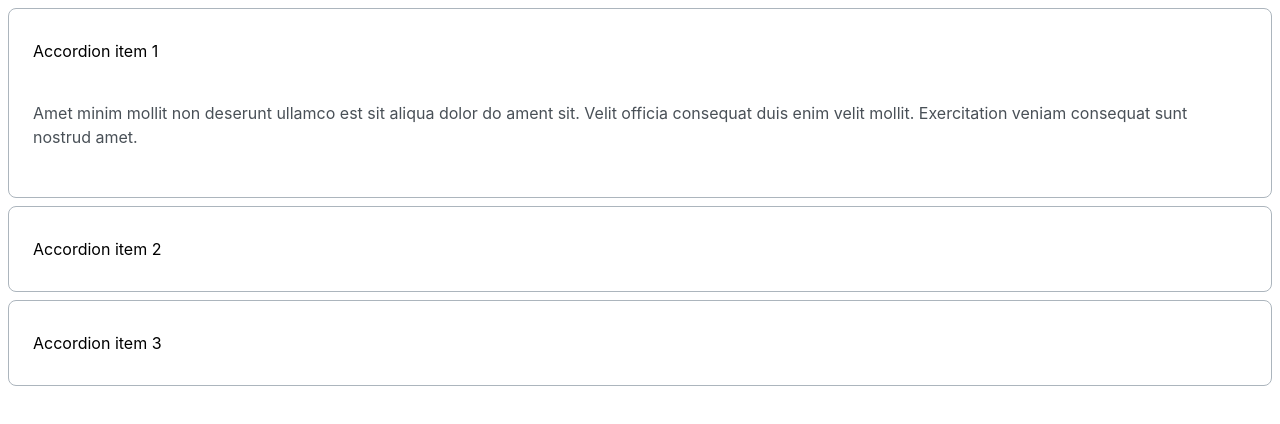
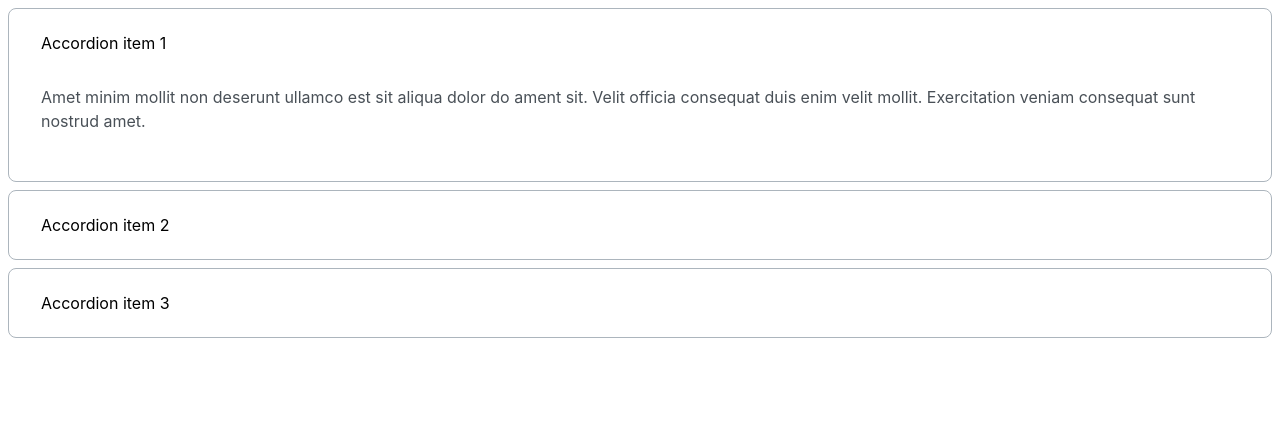
Before and after one commit to js-tasks-ru/htmlcss-20240412_daria-kolenchenko, a website: page 03-lection1/02-accordion/index.html in a window 1280 px wide. Drawn offline with Linux system fonts and the light colour scheme.

Commit message:
review2 dz3-lection1/accordion

```diff
--- a/03-lection1/02-accordion/accordion.css
+++ b/03-lection1/02-accordion/accordion.css
@@ -1,9 +1,11 @@
 /* Стилизация аккордеона */
+
 .accordion__item {
     border: 1px solid var(--grey-3);
     border-radius: 8px;
     margin-bottom: 8px;
-    padding: 32px 24px;
+    padding: 24px 32px;
+    /**font-size: 24px*/
 }
 
 .accordion__summary {
@@ -21,8 +23,8 @@
     display: inline-block;
 }
 
-.accordion__item[open] .accordion__summary {
-    margin-bottom: 0.5em;
+.accordion__item[open] {
+    padding-bottom: 32px;
 }
 
 .accordion__item:last-child {
```
